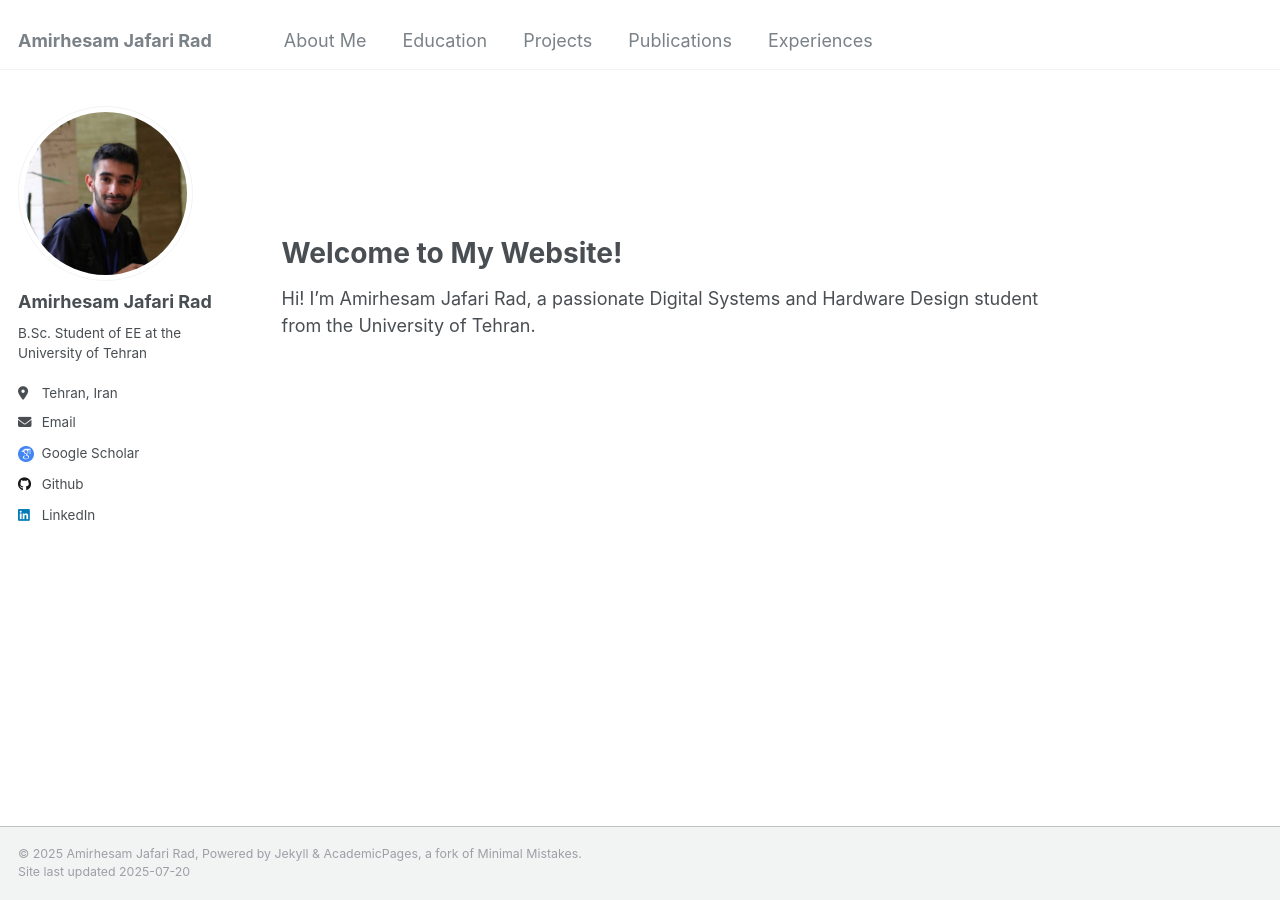
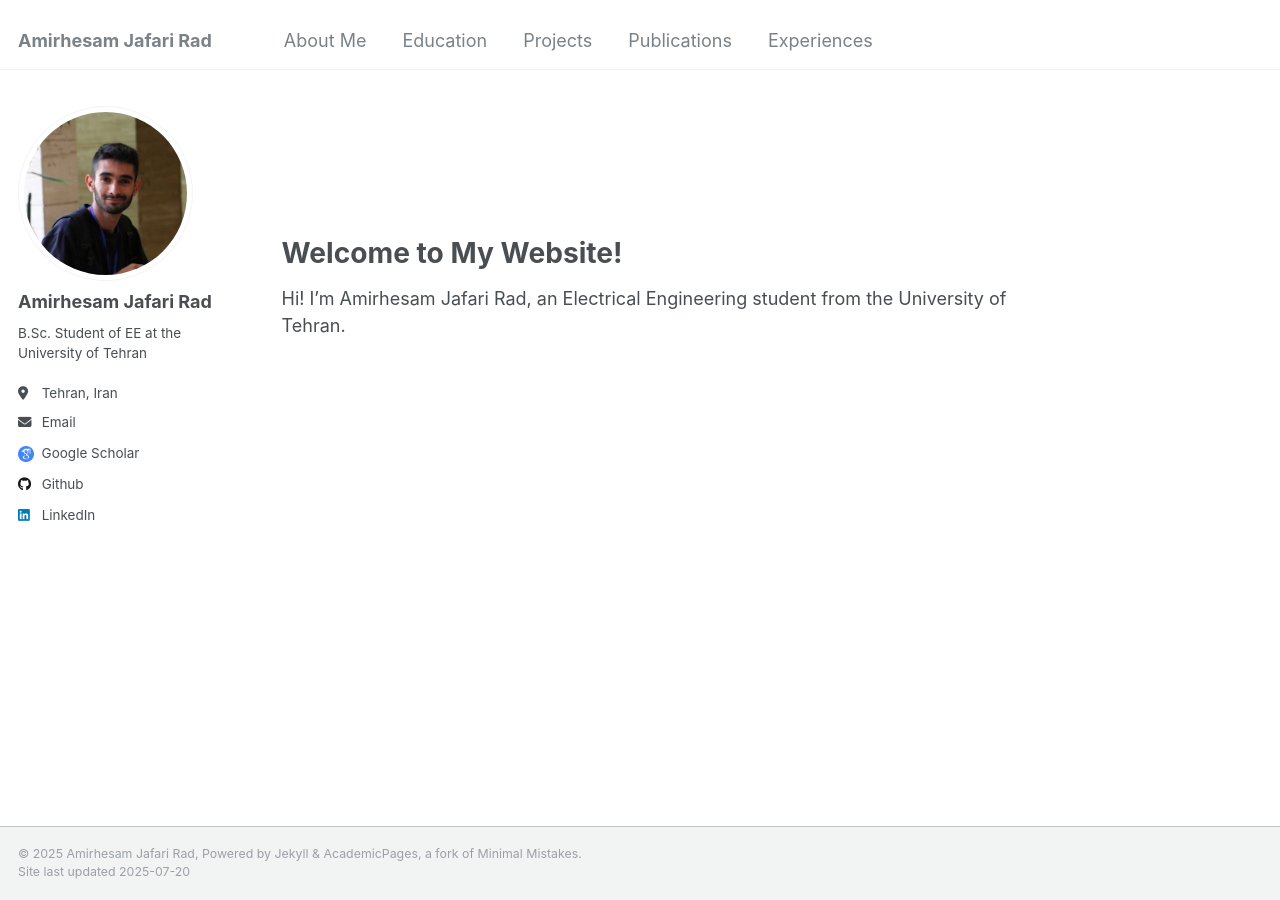
Before and after one commit to amirhjrad/amirhjrad.github.io, a Jekyll site: the page built from _pages/home.md, in a window 1280 px wide. Built offline with Jekyll 4.4.1, drawn with Linux system fonts in a browser that asks for light colours.

Commit message:
modified:   _pages/about.md 	modified:   _pages/home.md

```diff
--- a/_pages/home.md
+++ b/_pages/home.md
@@ -11,4 +11,4 @@ redirect_from:
 <br>
 
 # Welcome to My Website!
- Hi! I'm Amirhesam Jafari Rad, a passionate Digital Systems and Hardware Design student from the University of Tehran.
+ Hi! I'm Amirhesam Jafari Rad, an Electrical Engineering student from the University of Tehran.
```
Also changed, not shown: _pages/about.md (+1 -1 lines).
